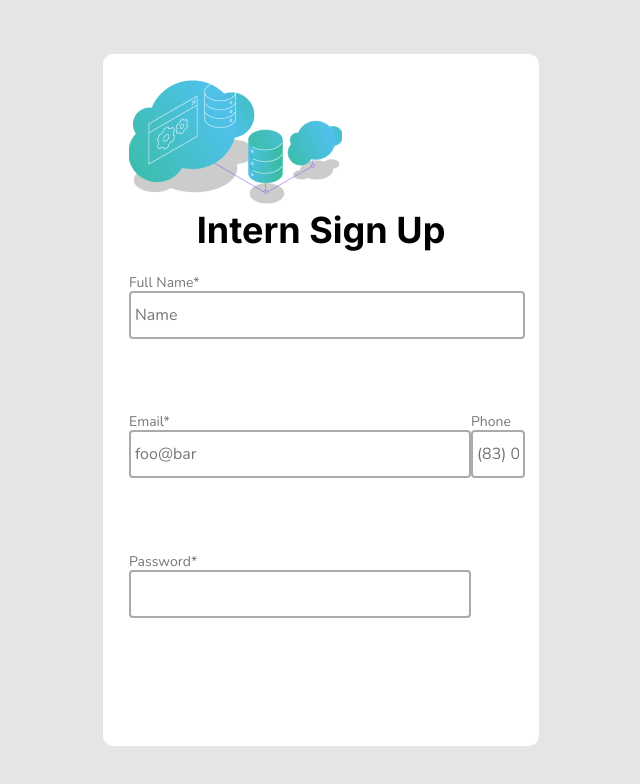
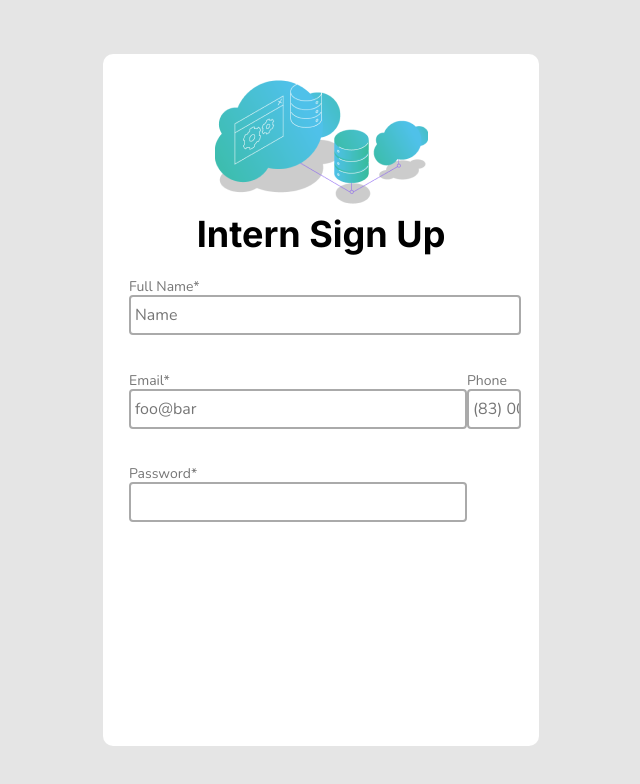
Before and after one commit to saamoff/react-form, a React (Create React App) app: page / in a window 1280 px wide. Shown: the top 784 px of the page, without its empty margins (319-959 px from the left). Built offline with nearby package versions, Linux system fonts and the light colour scheme.

Commit message:
Feat: implemented the main image

```diff
--- a/src/components/Input/input.styled.js
+++ b/src/components/Input/input.styled.js
@@ -7,9 +7,9 @@ const InputStyle = styled.input`
     border: 2px solid #AAAAAA;
     border-radius: 4px;
     height: 36px;
-    padding: 4px;
+    padding-left: 4px;
     width: ${(props) => props.width};
-    margin: 0 0 52px 0;
+    margin: 0 0 4% 0;
 `
 
 const LabelStyle = styled.label`
--- a/src/pages/Login/index.js
+++ b/src/pages/Login/index.js
@@ -1,3 +1,3 @@
-import {Title, Wrapper, MainWrap, FlexWrap} from './login.styled';
+import {Title, Wrapper, MainWrap, FlexWrap, MainImg} from './login.styled';
 
-export {Title, Wrapper, MainWrap, FlexWrap}
+export {Title, Wrapper, MainWrap, FlexWrap, MainImg}
--- a/src/pages/Login/login.js
+++ b/src/pages/Login/login.js
@@ -1,7 +1,7 @@
 import React from 'react'
 import Input from '../../components/Input/input.js'
 import photo from '../../assets/data_1.png';
-import {Title, Wrapper, MainWrap, FlexWrap} from './index';
+import {Title, Wrapper, MainWrap, FlexWrap, MainImg} from './index';
 
 
 const Login = ({width, height}) => {
@@ -9,7 +9,9 @@ const Login = ({width, height}) => {
     <MainWrap>
       <Wrapper width="30%">
         <div>
-          <img src={photo} alt="Logo"/>
+          <MainImg>
+            <img src={photo} alt="Logo"/>
+          </MainImg>
           <Title>Intern Sign Up</Title>
           <form>
             <Input margin="2%"id="Name" label="Full Name*" type="text" placeholder="Name"/>
--- a/src/pages/Login/login.styled.js
+++ b/src/pages/Login/login.styled.js
@@ -27,4 +27,12 @@ const FlexWrap = styled.div`
     justify-content: space-between;
 `
 
-export {Title, Wrapper, MainWrap, FlexWrap}
+const MainImg = styled.div`
+    display: flex;
+    flex-direction: column;
+    justify-content: center;
+    align-items: center;
+    margin-bottom: 2%;
+`
+
+export {Title, Wrapper, MainWrap, FlexWrap, MainImg}
```
